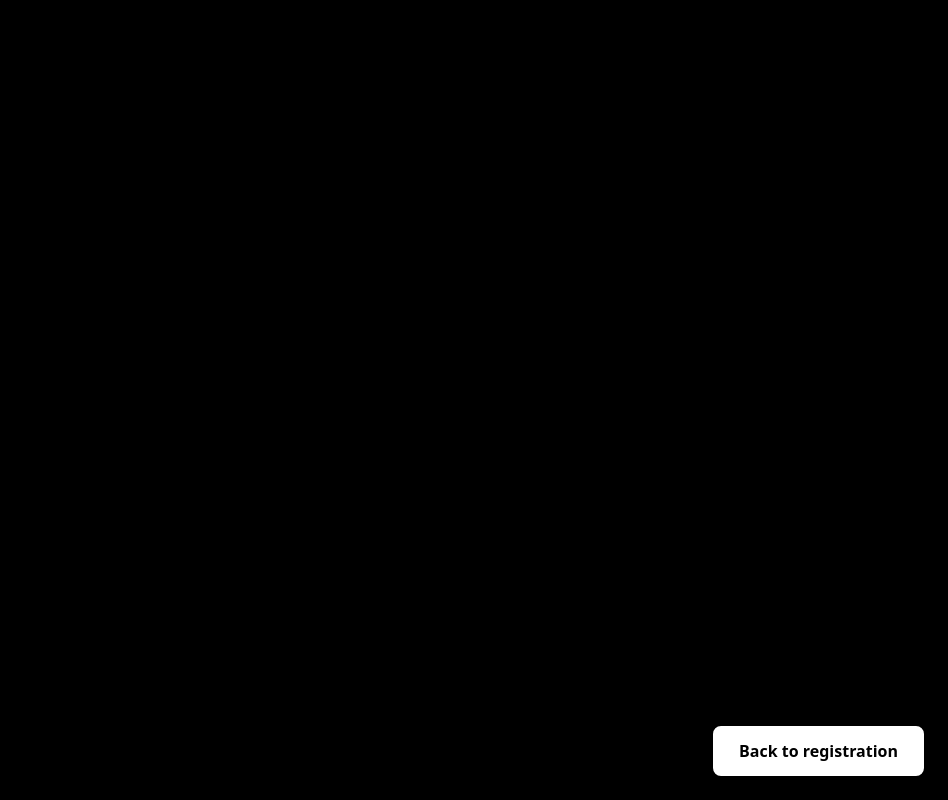
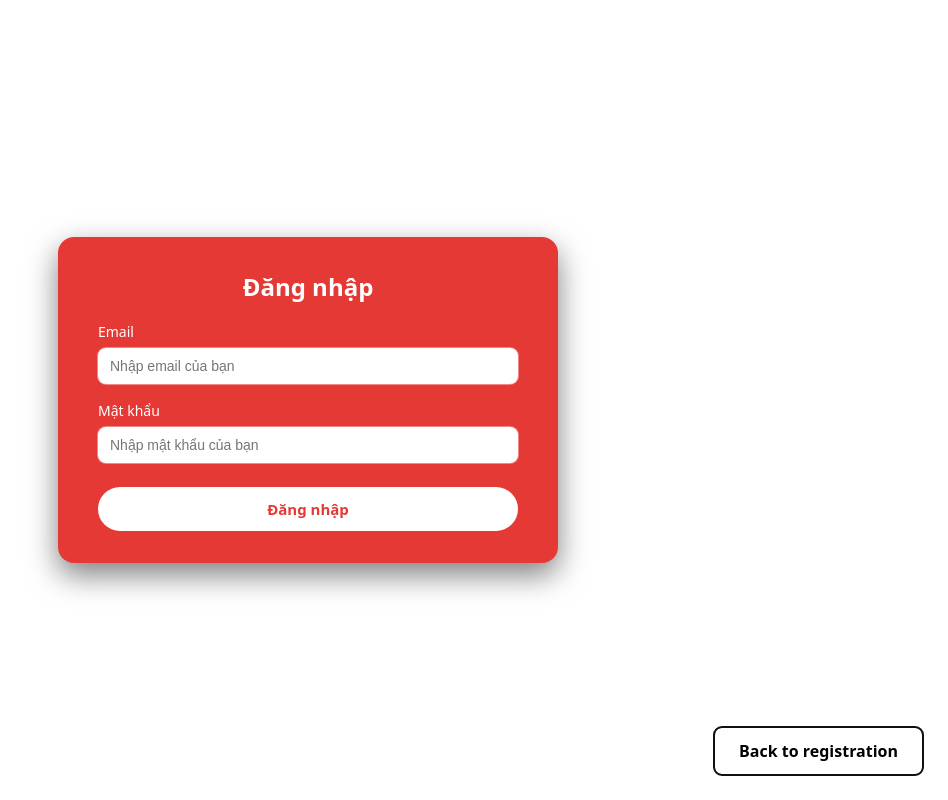
Before and after one commit to huy1133/Lucky-Spin, a React (Vite) app: page / in a window 1280 px wide. Both pictures are taken after a click on the button "Go to console". Shown: the whole page, without its empty margins (332-1280 px from the left). Built offline with nearby package versions, Linux system fonts and the light colour scheme; no server answers.

Commit message:
feat: Admin UI and firebase handling logic for registration number

```diff
--- a/package.json
+++ b/package.json
@@ -10,6 +10,7 @@
     "preview": "vite preview"
   },
   "dependencies": {
+    "firebase": "^11.1.0",
     "react": "^19.2.0",
     "react-dom": "^19.2.0"
   },
--- a/src/App.css
+++ b/src/App.css
@@ -1,3 +1,48 @@
+/* Trang đăng nhập - phủ toàn bộ màn hình */
+.login-page {
+  position: fixed;
+  top: 0;
+  left: 0;
+  width: 100vw;
+  height: 100vh;
+  background-color: #ffffff;
+  display: flex;
+  justify-content: center;
+  align-items: center;
+  z-index: 1000;
+  margin: 0;
+  padding: 0;
+}
+
+.login-form {
+  background-color: #e53935;
+  color: #ffffff;
+  padding: 24px 28px;
+  border-radius: 16px;
+  box-shadow: 0 12px 30px rgba(0, 0, 0, 0.5);
+  width: 90%;
+  max-width: 420px;
+  display: flex;
+  flex-direction: column;
+  gap: 16px;
+}
+
+@media (min-width: 768px) {
+  .login-form {
+    padding: 32px 40px;
+  }
+}
+
+.form-error {
+  font-size: 13px;
+  margin: 0;
+  padding: 8px 10px;
+  border-radius: 8px;
+  background-color: rgba(255, 255, 255, 0.2);
+  color: #ffebee;
+  border: 1px solid rgba(255, 255, 255, 0.3);
+}
+
 .signed-in-page {
   width: 100vw;
   height: 100vh;
@@ -24,7 +69,7 @@
   position: fixed;
   right: 24px;
   bottom: 24px;
-  z-index: 100;
+  z-index: 1001;
   padding: 12px 24px;
   font-size: 16px;
   font-weight: bold;
--- a/src/App.tsx
+++ b/src/App.tsx
@@ -1,75 +1,40 @@
-import { type FormEvent, useState } from 'react'
+import { useState } from 'react'
 import './App.css'
+import LoginPage from './components/LoginPage'
+import RegistrationPage from './components/RegistrationPage'
+import Home from './components/Home'
 
 function App() {
-  const [isLogin, setIsLogin] = useState<boolean>(false)
-  const [email, setEmail] = useState<string>('')
-  const [luckyNumber, setLuckyNumber] = useState<string>('')
-  const [message, setMessage] = useState<string>('')
+  const [isConsole, setIsConsole] = useState<boolean>(false)
+  const [isSignedIn, setIsSignedIn] = useState<boolean>(false)
 
-  const toggleLogin = () => {
-    setIsLogin(!isLogin)
+  const toggleConsole = () => {
+    setIsConsole(!isConsole)
   }
 
-  const handleSubmit = (event: FormEvent<HTMLFormElement>) => {
-    event.preventDefault()
-    setMessage(`Đăng ký thành công với email ${email} và số may mắn ${luckyNumber}!`)
+  const handleLoginSuccess = () => {
+    setIsSignedIn(true)
   }
 
   return (
     <>
-      {/* Đã đăng nhập */}
-      {!isLogin && (
-        <div className="signed-out-page">
-          <form className="registration-form" onSubmit={handleSubmit}>
-            <h2 className="form-title">Đăng ký may mắn</h2>
-            <div className="form-group">
-              <label htmlFor="email" className="form-label">
-                Email
-              </label>
-              <input
-                id="email"
-                type="email"
-                className="form-input"
-                placeholder="Nhập email của bạn"
-                value={email}
-                onChange={(e) => setEmail(e.target.value)}
-                required
-              />
-            </div>
-            <div className="form-group">
-              <label htmlFor="luckyNumber" className="form-label">
-                Số may mắn
-              </label>
-              <input
-                id="luckyNumber"
-                type="number"
-                className="form-input"
-                placeholder="Nhập số may mắn của bạn"
-                value={luckyNumber}
-                onChange={(e) => setLuckyNumber(e.target.value)}
-                required
-              />
-            </div>
-            {message && <p className="form-message">{message}</p>}
-            <button type="submit" className="submit-button">
-              Đăng ký
-            </button>
-          </form>
-          <button className="switch-button" onClick={toggleLogin}>
-            Go to console
-          </button>
-        </div>
+      {!isSignedIn && (
+        <>
+          {!isConsole && <RegistrationPage />}
+          {isConsole && <LoginPage onLoginSuccess={handleLoginSuccess} />}
+        </>
       )}
 
-      {/* Chưa đăng nhập */}
-      {isLogin && (
-        <div className="signed-in-page">
-          <button className="switch-button" onClick={toggleLogin}>
-            Back to registration
-          </button>
-        </div>
+      {isSignedIn && (
+        <>
+          {!isConsole && <RegistrationPage />}
+
+          {isConsole && <Home />}
+        </>
       )}
+      <button className="switch-button" onClick={toggleConsole}>
+        {isConsole ? 'Back to registration' : 'Go to console'}
+      </button>
     </>
   )
 }
--- /dev/null
+++ b/src/components/Home.tsx
@@ -0,0 +1,11 @@
+import '../App.css'
+
+function Home() {
+  return (
+    <div className="signed-in-page">
+      <h1>Welcome to the Home Page</h1>
+    </div>
+  )
+}
+
+export default Home
--- /dev/null
+++ b/src/components/LoginPage.tsx
@@ -0,0 +1,68 @@
+import { type FormEvent, useState } from 'react'
+import '../App.css'
+
+interface LoginPageProps {
+  onLoginSuccess: () => void
+}
+
+function LoginPage({ onLoginSuccess }: LoginPageProps) {
+  const [loginEmail, setLoginEmail] = useState<string>('')
+  const [loginPassword, setLoginPassword] = useState<string>('')
+  const [loginError, setLoginError] = useState<string>('')
+
+  const handleLogin = (event: FormEvent<HTMLFormElement>) => {
+    event.preventDefault()
+    setLoginError('')
+
+    // Simple validation - you can add real authentication here
+    if (loginEmail.trim() === '' || loginPassword.trim() === '') {
+      setLoginError('Vui lòng nhập đầy đủ thông tin')
+      return
+    }
+
+    // Simulate login success
+    onLoginSuccess()
+  }
+
+  return (
+    <div className="login-page">
+      <form className="login-form" onSubmit={handleLogin}>
+        <h2 className="form-title">Đăng nhập</h2>
+        <div className="form-group">
+          <label htmlFor="loginEmail" className="form-label">
+            Email
+          </label>
+          <input
+            id="loginEmail"
+            type="email"
+            className="form-input"
+            placeholder="Nhập email của bạn"
+            value={loginEmail}
+            onChange={(e) => setLoginEmail(e.target.value)}
+            required
+          />
+        </div>
+        <div className="form-group">
+          <label htmlFor="loginPassword" className="form-label">
+            Mật khẩu
+          </label>
+          <input
+            id="loginPassword"
+            type="password"
+            className="form-input"
+            placeholder="Nhập mật khẩu của bạn"
+            value={loginPassword}
+            onChange={(e) => setLoginPassword(e.target.value)}
+            required
+          />
+        </div>
+        {loginError && <p className="form-error">{loginError}</p>}
+        <button type="submit" className="submit-button">
+          Đăng nhập
+        </button>
+      </form>
+    </div>
+  )
+}
+
+export default LoginPage
--- /dev/null
+++ b/src/components/RegistrationPage.tsx
@@ -0,0 +1,113 @@
+import { type FormEvent, useState } from 'react'
+import '../App.css'
+import { ref, get, set } from 'firebase/database'
+import { db } from '../firebase'
+
+function RegistrationPage() {
+  const [email, setEmail] = useState<string>('')
+  const [luckyNumber, setLuckyNumber] = useState<string>('')
+  const [message, setMessage] = useState<string>('')
+  const [isLoading, setIsLoading] = useState<boolean>(false)
+
+  const handleSubmit = async (event: FormEvent<HTMLFormElement>) => {
+    event.preventDefault()
+    setMessage('')
+    setIsLoading(true)
+
+    if (!db) {
+      setMessage('Opps! có lỗi xảy ra, vui lòng thử lại')
+      setIsLoading(false)
+      return
+    }
+
+    try {
+      const emailTrimmed = email.trim().toLowerCase()
+      const numberTrimmed = luckyNumber.trim()
+
+      const numberRef = ref(db, `registration/${numberTrimmed}`)
+      const numberSnapshot = await get(numberRef)
+
+      if (numberSnapshot.exists()) {
+        setMessage('Số đã được sử dụng')
+        setIsLoading(false)
+        return
+      }
+
+      const registrationRef = ref(db, 'registration')
+      const allRegistrations = await get(registrationRef)
+
+      if (allRegistrations.exists()) {
+        const data = allRegistrations.val()
+        const isEmailUsed = Object.values(data).some(
+          (item: any) => item.email === emailTrimmed
+        )
+
+        if (isEmailUsed) {
+          setMessage('Email đã được đăng ký')
+          setIsLoading(false)
+          return
+        }
+      }
+
+      await set(numberRef, {
+        email: emailTrimmed,
+        timestamp: Date.now(),
+      })
+
+      setMessage(`Đăng ký thành công với email ${emailTrimmed} và số may mắn ${numberTrimmed}!`)
+      setEmail('')
+      setLuckyNumber('')
+    } catch (error: any) {
+      console.error('Error registering:', error)
+      setMessage('Opps! có lỗi xảy ra, vui lòng thử lại')
+    } finally {
+      setIsLoading(false)
+    }
+  }
+
+  return (
+    <div className="signed-out-page">
+      <form className="registration-form" onSubmit={handleSubmit}>
+        <h2 className="form-title">Đăng ký may mắn</h2>
+        <div className="form-group">
+          <label htmlFor="email" className="form-label">
+            Email
+          </label>
+          <input
+            id="email"
+            type="email"
+            className="form-input"
+            placeholder="Nhập email của bạn"
+            value={email}
+            onChange={(e) => setEmail(e.target.value)}
+            required
+          />
+        </div>
+        <div className="form-group">
+          <label htmlFor="luckyNumber" className="form-label">
+            Số may mắn
+          </label>
+          <input
+            id="luckyNumber"
+            type="number"
+            className="form-input"
+            placeholder="Nhập số may mắn của bạn"
+            value={luckyNumber}
+            onChange={(e) => setLuckyNumber(e.target.value)}
+            required
+          />
+        </div>
+        {message && (
+          <p className={message.includes('thành công') ? 'form-message' : 'form-error'}>
+            {message}
+          </p>
+        )}
+        <button type="submit" className="submit-button" disabled={isLoading}>
+          {isLoading ? 'Đang xử lý...' : 'Đăng ký'}
+        </button>
+      </form>
+    </div>
+  )
+}
+
+export default RegistrationPage
--- /dev/null
+++ b/src/firebase.ts
@@ -0,0 +1,21 @@
+import { initializeApp } from 'firebase/app';
+import { getAuth, GoogleAuthProvider } from 'firebase/auth';
+import { getDatabase } from 'firebase/database';
+import { getStorage } from 'firebase/storage';
+
+const firebaseConfig = {
+  apiKey: import.meta.env.VITE_FIREBASE_API_KEY,
+  authDomain: import.meta.env.VITE_FIREBASE_AUTH_DOMAIN,
+  projectId: import.meta.env.VITE_FIREBASE_PROJECT_ID,
+  storageBucket: import.meta.env.VITE_FIREBASE_STORAGE_BUCKET,
+  messagingSenderId: import.meta.env.VITE_FIREBASE_MESSAGING_SENDER_ID,
+  appId: import.meta.env.VITE_FIREBASE_APP_ID,
+  databaseURL: import.meta.env.VITE_FIREBASE_DATABASE_URL,
+};
+
+const app = initializeApp(firebaseConfig);
+
+export const auth = getAuth(app);
+export const googleProvider = new GoogleAuthProvider();
+export const db = getDatabase(app);
+export const storage = getStorage(app);
```
Also changed, not shown: 2 other files (tests, documents, lock files or other folders).
